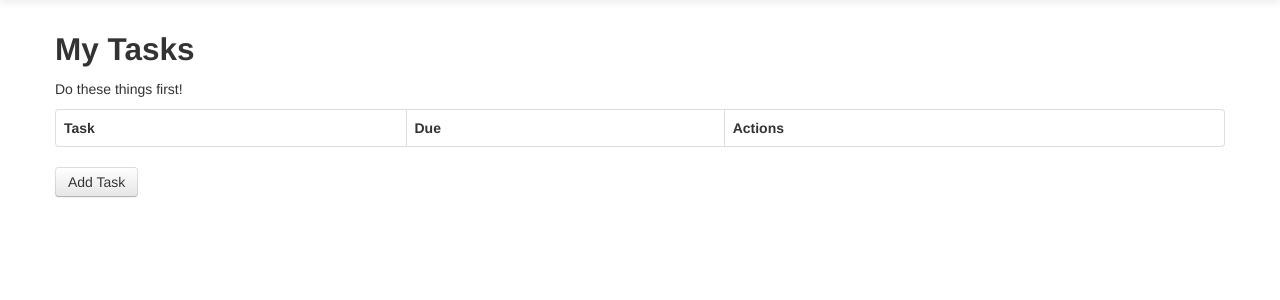
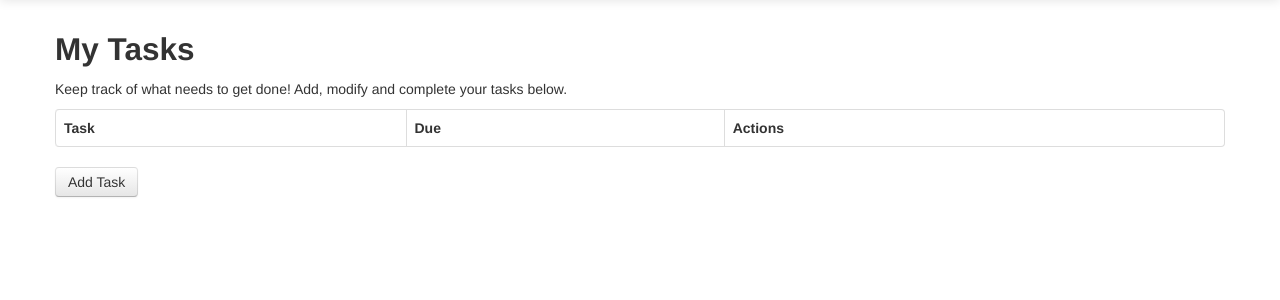
Before and after one commit to cjmaynar/doit, a PHP site: page / in a window 1280 px wide. Shown: the part 41-341 px from the top of the page. Run offline with PHP 8.4, Linux system fonts and the light colour scheme; the visitor is signed in with stand-in values (Sample User, id 1); data that the repository does not hold is empty.

Commit message:
Minor textual changes

```diff
--- a/index.php
+++ b/index.php
@@ -28,7 +28,7 @@ require_once 'header.php';
 if (isset($_SESSION['username'])) {
 ?>
 <h2>My Tasks</h2>
-<p>Do these things first!</p>
+<p>Keep track of what needs to get done! Add, modify and complete your tasks below.</p>
 <table id="tasks" class="table table-bordered">
 <tr>
     <th scope="col">Task</th>
```
Also changed, not shown: ajax.php (+9 -1 lines), README.md.
